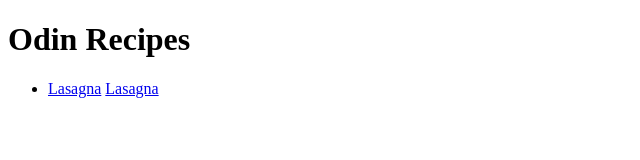
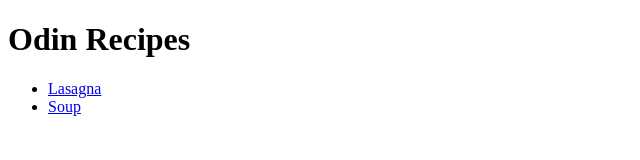
Before and after one commit to PaulMeats/odin-recipes, a plain HTML site: page index.html in a window 1280 px wide. Shown: the whole page, without its empty margins (0-640 px from the left). Drawn offline with Linux system fonts and the light colour scheme.

Commit message:
Fix unordered list

```diff
--- a/index.html
+++ b/index.html
@@ -10,7 +10,9 @@
     <ul>
         <li>
             <a href="recipes/lasagna.html">Lasagna</a>
-            <a href="recipes/soup.html">Lasagna</a>
+        </li>
+        <li>
+            <a href="recipes/soup.html">Soup</a>
         </li>
     </ul>
 </body>
```
